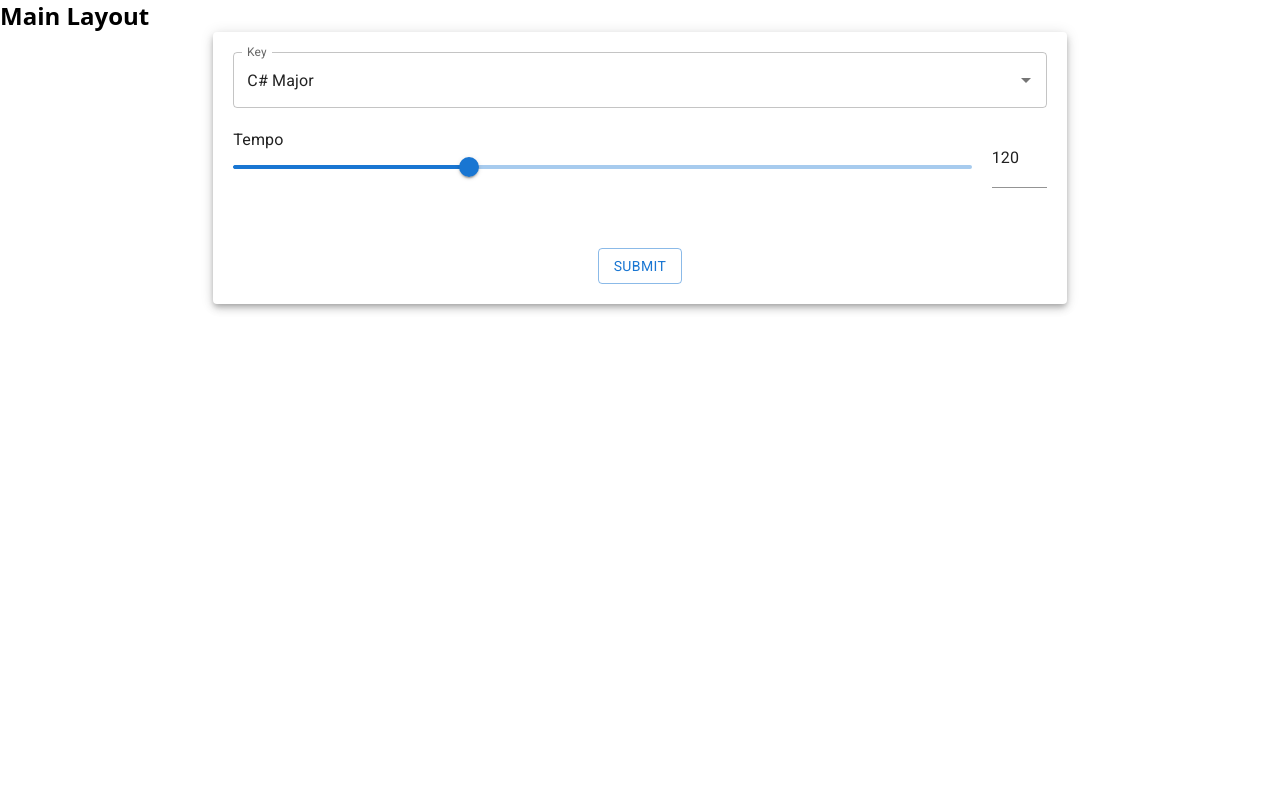
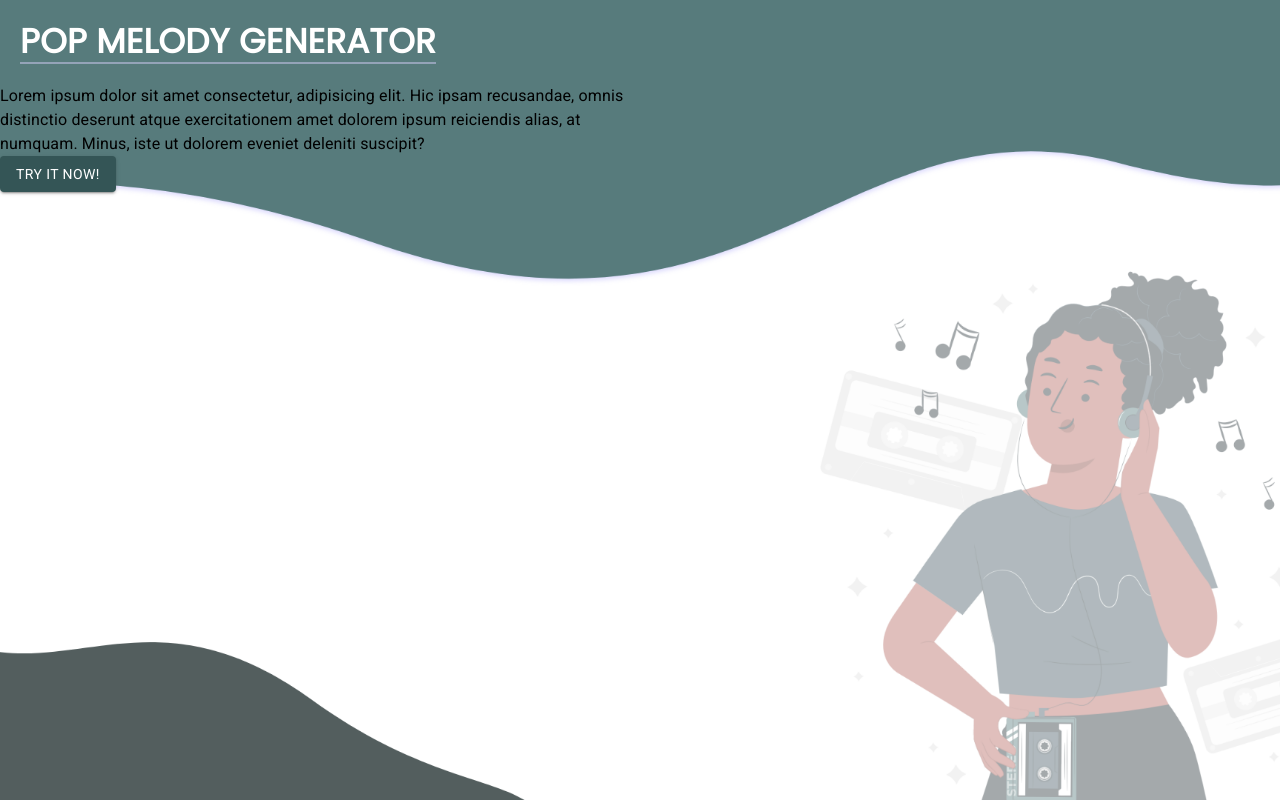
Before and after one commit to brimalval/wavenet-flask-react, a React (Create React App) app in the folder frontend/: page / in a window 1280 px wide. Built offline with nearby package versions, Linux system fonts and the light colour scheme.

Commit message:
Began work on landing page, extra styling needed

```diff
--- a/frontend/package.json
+++ b/frontend/package.json
@@ -7,6 +7,7 @@
   "dependencies": {
     "@emotion/react": "^11.9.0",
     "@emotion/styled": "^11.8.1",
+    "@fontsource/poppins": "^4.5.5",
     "@fontsource/roboto": "^4.5.5",
     "@mui/icons-material": "^5.6.0",
     "@mui/material": "^5.6.0",
--- a/frontend/src/App.tsx
+++ b/frontend/src/App.tsx
@@ -7,9 +7,9 @@ function App() {
   return (
     <BrowserRouter>
       <Routes>
-        <Route path="/" element={<MainLayout />}>
-          <Route index element={<Home />} />
-        </Route>
+        <Route index element={<Home />} />
+        {/* <Route path="/" element={<MainLayout />}>
+        </Route> */}
         <Route path="*" element={<NotFound />}  />
       </Routes>
     </BrowserRouter>
--- a/frontend/src/index.tsx
+++ b/frontend/src/index.tsx
@@ -3,6 +3,8 @@ import ReactDOM from "react-dom/client";
 import "./utils/global.css";
 import App from "./App";
 import "@fontsource/roboto";
+import "@fontsource/poppins";
+import { StyledEngineProvider } from "@mui/material";
 
 const container = document.getElementById("root");
 if (container === null) {
@@ -11,6 +13,8 @@ if (container === null) {
 const root = ReactDOM.createRoot(container);
 root.render(
   <React.StrictMode>
-    <App />
+    <StyledEngineProvider injectFirst>
+      <App />
+    </StyledEngineProvider>
   </React.StrictMode>
 );
--- /dev/null
+++ b/frontend/src/pages/Dashboard.tsx
@@ -0,0 +1,9 @@
+import React from 'react'
+
+function Dashboard() {
+  return (
+	<div>Dashboard</div>
+  )
+}
+
+export default Dashboard
--- a/frontend/src/pages/Home.tsx
+++ b/frontend/src/pages/Home.tsx
@@ -1,11 +1,44 @@
-import { Paper } from "@mui/material";
-import ParameterForm from "../components/ParameterForm";
+import { Button, Grid, Typography } from "@mui/material";
+import background from "../assets/Home.png";
 
 function Home() {
   return (
-    <Paper className="md:w-2/3 sm:w-full mx-auto p-5" elevation={5}>
-      <ParameterForm />
-    </Paper>
+    <div
+      style={{ backgroundImage: `url(${background})` }}
+      className="w-full h-screen bg-cover bg-no-repeat bg-right"
+    >
+      <header className="p-5">
+        <Typography
+          variant="h4"
+          fontWeight="bold"
+          fontFamily="Poppins, sans-serif"
+          className="uppercase border-b-2 border-slate-400 inline-block bg-primary"
+          color="white"
+        >
+          Pop Melody Generator
+        </Typography>
+      </header>
+      <main>
+        <Grid container>
+          <Grid item sm={6}>
+            <div>
+              <Typography>
+                Lorem ipsum dolor sit amet consectetur, adipisicing elit. Hic ipsam
+                recusandae, omnis distinctio deserunt atque exercitationem amet
+                dolorem ipsum reiciendis alias, at numquam. Minus, iste ut dolorem
+                eveniet deleniti suscipit?
+              </Typography>
+              <Button
+                variant="contained"
+                className="bg-secondary-400 hover:bg-secondary-500"
+              >
+                Try it now!
+              </Button>
+            </div>
+          </Grid>
+        </Grid>
+      </main>
+    </div>
   );
 }
 
--- a/frontend/src/react-app-env.d.ts
+++ b/frontend/src/react-app-env.d.ts
@@ -1 +1,6 @@
 /// <reference types="react-scripts" />
+
+declare module "*.png" {
+	const value: any;
+	export = value;
+}
--- a/frontend/tailwind.config.js
+++ b/frontend/tailwind.config.js
@@ -1,9 +1,16 @@
 module.exports = {
-  content: [
-    "./src/**/*.{js,jsx,ts,tsx}",
-  ],
+  content: ["./src/**/*.{js,jsx,ts,tsx}"],
   theme: {
-    extend: {},
+    extend: {
+      colors: {
+        primary: "#577B7C",
+        secondary: {
+          400: "#345556",
+          // Hover color
+          500: "#3a6477",
+        },
+      },
+    },
   },
   plugins: [],
-}
+};
```
Also changed, not shown: frontend/src/assets/Home.png (added), 1 other file (tests, documents, lock files or other folders).
